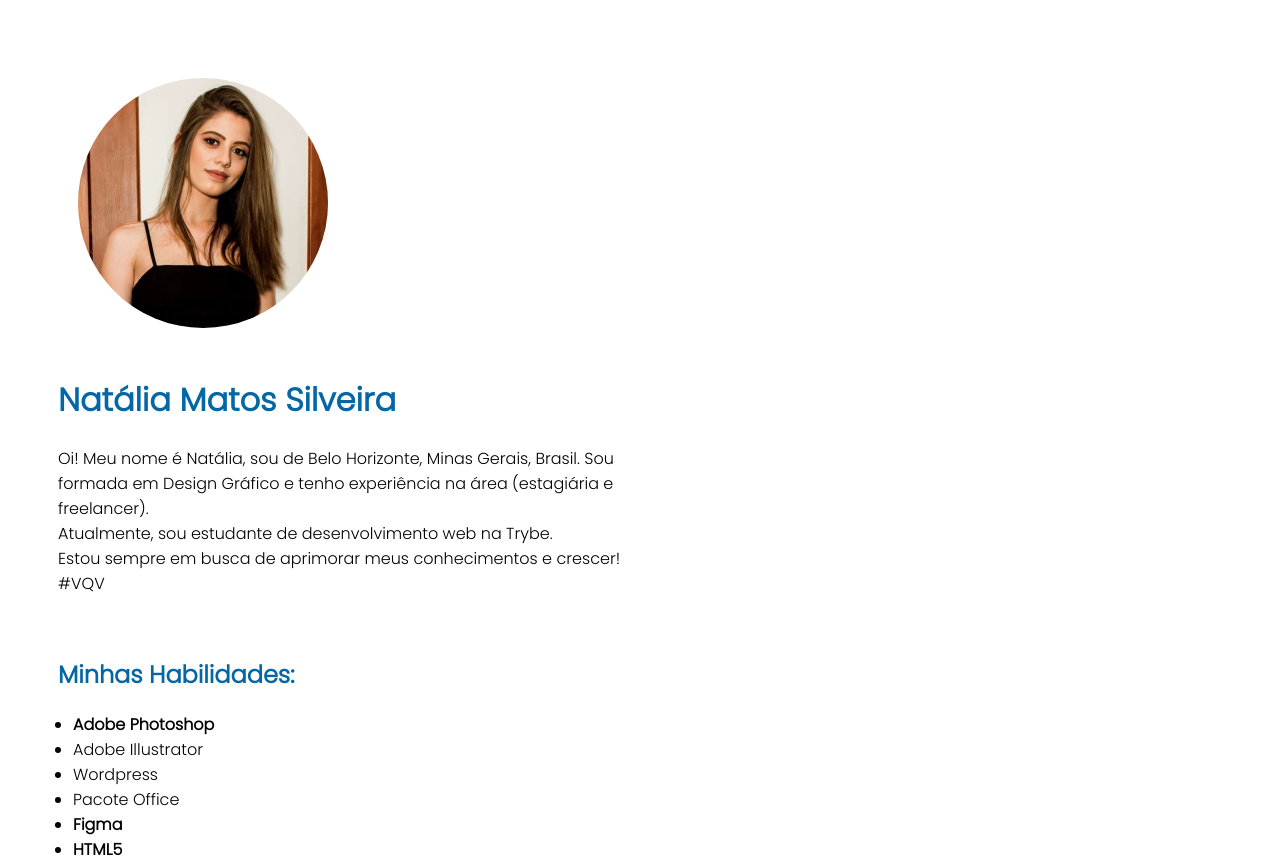
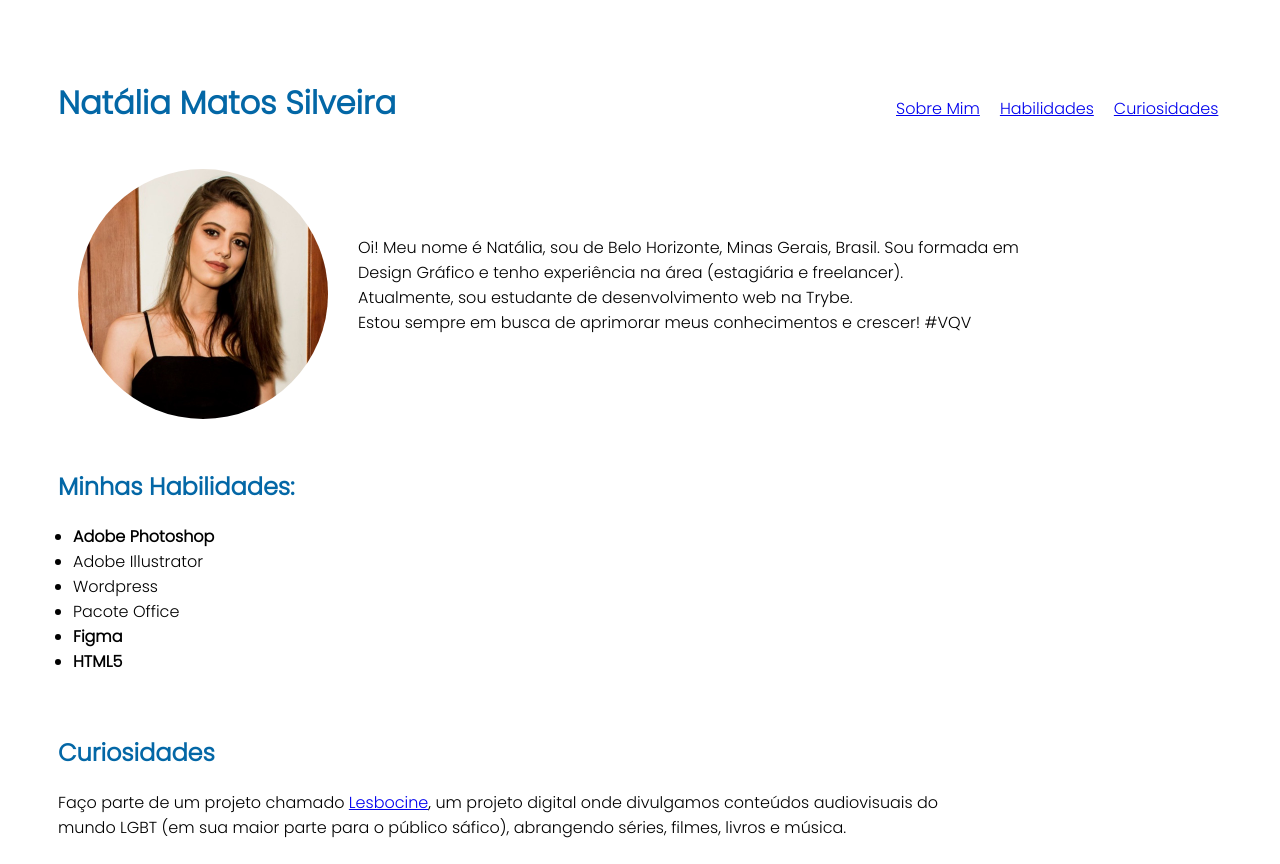
Before and after one commit to nataliamsilveira/nataliamsilveira.github.io, a plain HTML site: page index.html in a window 1280 px wide. Shown: the top 864 px of the page. Drawn offline with Linux system fonts and the light colour scheme.

Commit message:
Portfolio atualizado

```diff
--- a/index.html
+++ b/index.html
@@ -5,51 +5,30 @@
     <meta http-equiv="X-UA-Compatible" content="IE=edge">
     <meta name="viewport" content="width=device-width, initial-scale=1.0">
     <title>Meu Portfólio</title>
-    <style>
-
-     @import url('https://fonts.googleapis.com/css2?family=Poppins:wght@300&display=swap');
-
-        body {
-
-            font-family: 'Poppins', sans-serif;
-            padding: 50px;
-        }
-
-        img
-        {
-            border-radius: 50%;
-            width: 250px;
-            float: center;
-            padding: 20px;
-        }
-
-        .habilidade
-        {
-            padding-left: 15px;
-        }
-
-        .profile {
-            width: 50%;
-        }
-
-        h1, h2, h3 {
-            color: #0367A6;
-        }
-
-
-    </style>
+    <link rel="stylesheet" href="style.css">
 </head>
 <body>
 
-    <img src="minhafoto.jpeg" alt="Foto de Perfil">
 
+    <div>
+        <div class="header">
+            <h1>Natália Matos Silveira</h1>
+                <div class="menu">
+                    <a href="#profile">Sobre Mim</a>
+                    <a href="#habilidades">Habilidades</a>
+                    <a href="#curiosidades">Curiosidades</a>
+                </div>
+        </div>
 
-    <h1>Natália Matos Silveira</h1>
-        <p class="profile">Oi! Meu nome é Natália, sou de Belo Horizonte, Minas Gerais, Brasil. Sou formada em Design Gráfico e tenho experiência na área (estagiária e freelancer).<br> Atualmente, sou estudante de desenvolvimento web na Trybe.<br>
-        Estou sempre em busca de aprimorar meus conhecimentos e crescer! #VQV</p>
-        <br>
+        <div class="image-container">
+            <img src="minhafoto.jpeg" alt="Foto de Perfil">
+            <p class="profile" id="profile">Oi! Meu nome é Natália, sou de Belo Horizonte, Minas Gerais, Brasil. Sou formada em Design Gráfico e tenho experiência na área (estagiária e freelancer).<br> Atualmente, sou estudante de desenvolvimento web na Trybe.<br>
+            Estou sempre em busca de aprimorar meus conhecimentos e crescer! #VQV</p>
+            <br>
+        </div>
+    </div>
 
-    <h2>Minhas Habilidades:</h2>
+    <h2 id="habilidades">Minhas Habilidades:</h2>
 
     <ul class="habilidade">
 
@@ -63,8 +42,8 @@
     </ul>
     <br>
 
-    <h2>Curiosidades</h2>
-    <p class="profile">Faço parte de um projeto chamado <a href="https://lesbocine.com/" target="_blank">Lesbocine</a>, um projeto digital onde divulgamos conteúdos audiovisuais do mundo LGBT (em sua maior parte para o público sáfico), abrangendo séries, filmes, livros e música.</p>
+    <h2 id="curiosidades">Curiosidades</h2>
+    <p>Faço parte de um projeto chamado <a href="https://lesbocine.com/" target="_blank">Lesbocine</a>, um projeto digital onde divulgamos conteúdos audiovisuais do mundo LGBT (em sua maior parte para o público sáfico), abrangendo séries, filmes, livros e música.</p>
 
 </body>
 </html>
--- /dev/null
+++ b/style.css
@@ -0,0 +1,56 @@
+
+
+
+@import url('https://fonts.googleapis.com/css2?family=Poppins:wght@300&display=swap');
+
+        body {
+
+            font-family: 'Poppins', sans-serif;
+            padding: 50px;
+        }
+
+        img
+        {
+            border-radius: 50%;
+            width: 250px;
+            float: left;
+            padding: 20px;
+        }
+
+        .habilidade
+        {
+            padding-left: 15px;
+        }
+
+        .profile {
+            width: 60%;
+            top: 70px;
+            left: 300px;
+            position: absolute;
+
+        }
+
+        h1, h2, h3 {
+            color: #0367A6;
+        }
+
+        .image-container
+        {
+            height: 300px;
+            position: relative;
+        }
+
+        p {
+            width: 80%;
+        }
+
+        .header{
+            display: flex;
+            gap: 500px;
+            align-items: baseline;
+        }
+
+        .menu{
+            display: flex;
+            gap: 20px;
+        }
```
